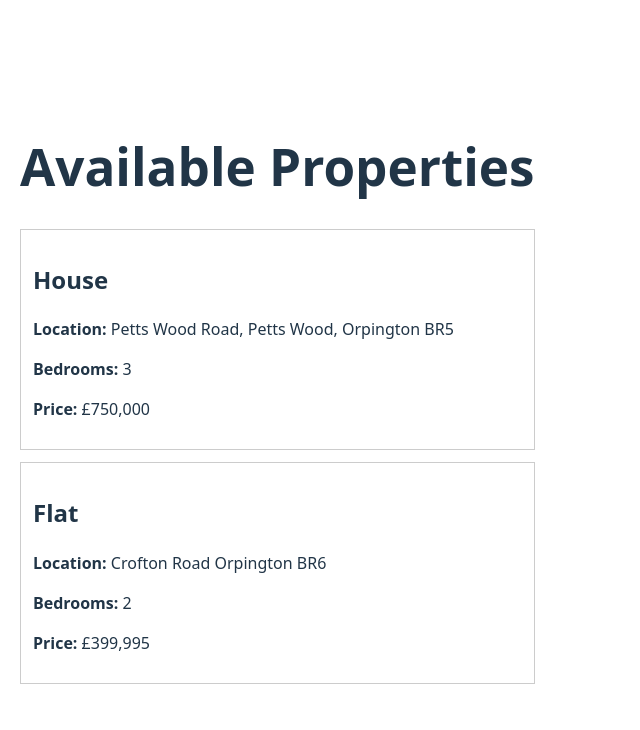
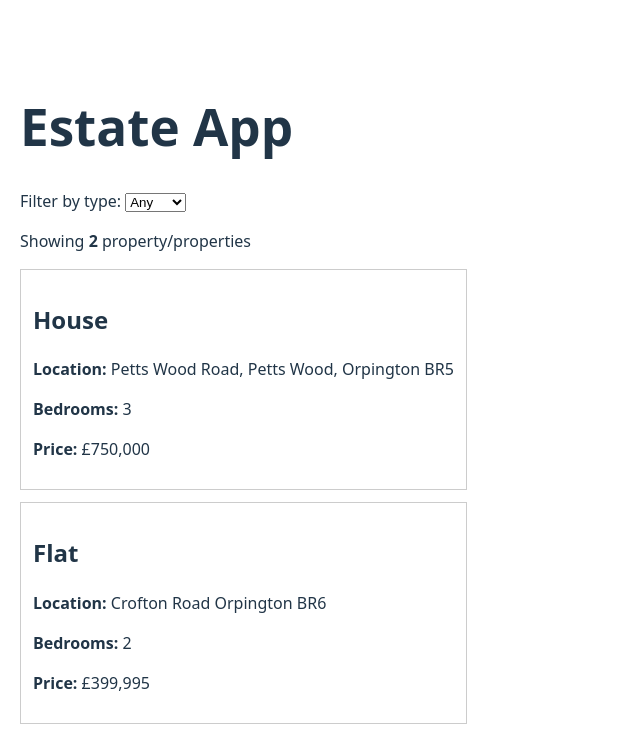
Before and after one commit to hariya003/Adv.Client-side-React-App, a React (Vite) app in the folder react-coursework/: page / in a window 1280 px wide. Shown: the top 730 px of the page, without its empty margins (0-640 px from the left). Built offline with nearby package versions, Linux system fonts and the light colour scheme.

Commit message:
Add type filter dropdown
Created a TypeFilter component and filtered JSON property listings using React state.

```diff
--- a/react-coursework/src/App.jsx
+++ b/react-coursework/src/App.jsx
@@ -1,26 +1,44 @@
+import { useMemo, useState } from "react";
 import propertiesData from "./data/properties.json";
+import TypeFilter from "./components/TypeFilter";
 
 function App() {
-  const propertyList = propertiesData.properties;
+  const allProperties = propertiesData.properties;
+  const [selectedType, setSelectedType] = useState("Any");
+
+  const visibleProperties = useMemo(() => {
+    if (selectedType === "Any") return allProperties;
+    return allProperties.filter((p) => p.type === selectedType);
+  }, [allProperties, selectedType]);
 
   return (
     <div style={{ padding: "20px" }}>
-      <h1>Available Properties</h1>
+      <h1>Estate App</h1>
 
-      {propertyList.map((item) => (
+      <TypeFilter value={selectedType} onChangeType={setSelectedType} />
+
+      <p>
+        Showing <strong>{visibleProperties.length}</strong> property/properties
+      </p>
+
+      {visibleProperties.map((p) => (
         <div
-          key={item.id}
+          key={p.id}
           style={{
             border: "1px solid #ccc",
             padding: "12px",
-            marginBottom: "12px"
+            marginBottom: "12px",
           }}
         >
-          <h2>{item.type}</h2>
-          <p><strong>Location:</strong> {item.location}</p>
-          <p><strong>Bedrooms:</strong> {item.bedrooms}</p>
+          <h2>{p.type}</h2>
           <p>
-            <strong>Price:</strong> £{item.price.toLocaleString()}
+            <strong>Location:</strong> {p.location}
+          </p>
+          <p>
+            <strong>Bedrooms:</strong> {p.bedrooms}
+          </p>
+          <p>
+            <strong>Price:</strong> £{p.price.toLocaleString()}
           </p>
         </div>
       ))}
--- /dev/null
+++ b/react-coursework/src/components/TypeFilter.jsx
@@ -0,0 +1,16 @@
+function TypeFilter({ value, onChangeType }) {
+  return (
+    <div style={{ marginBottom: "16px" }}>
+      <label>
+        Filter by type:{" "}
+        <select value={value} onChange={(e) => onChangeType(e.target.value)}>
+          <option value="Any">Any</option>
+          <option value="House">House</option>
+          <option value="Flat">Flat</option>
+        </select>
+      </label>
+    </div>
+  );
+}
+
+export default TypeFilter;
```
Also changed, not shown: 1 other file (tests, documents, lock files or other folders).
